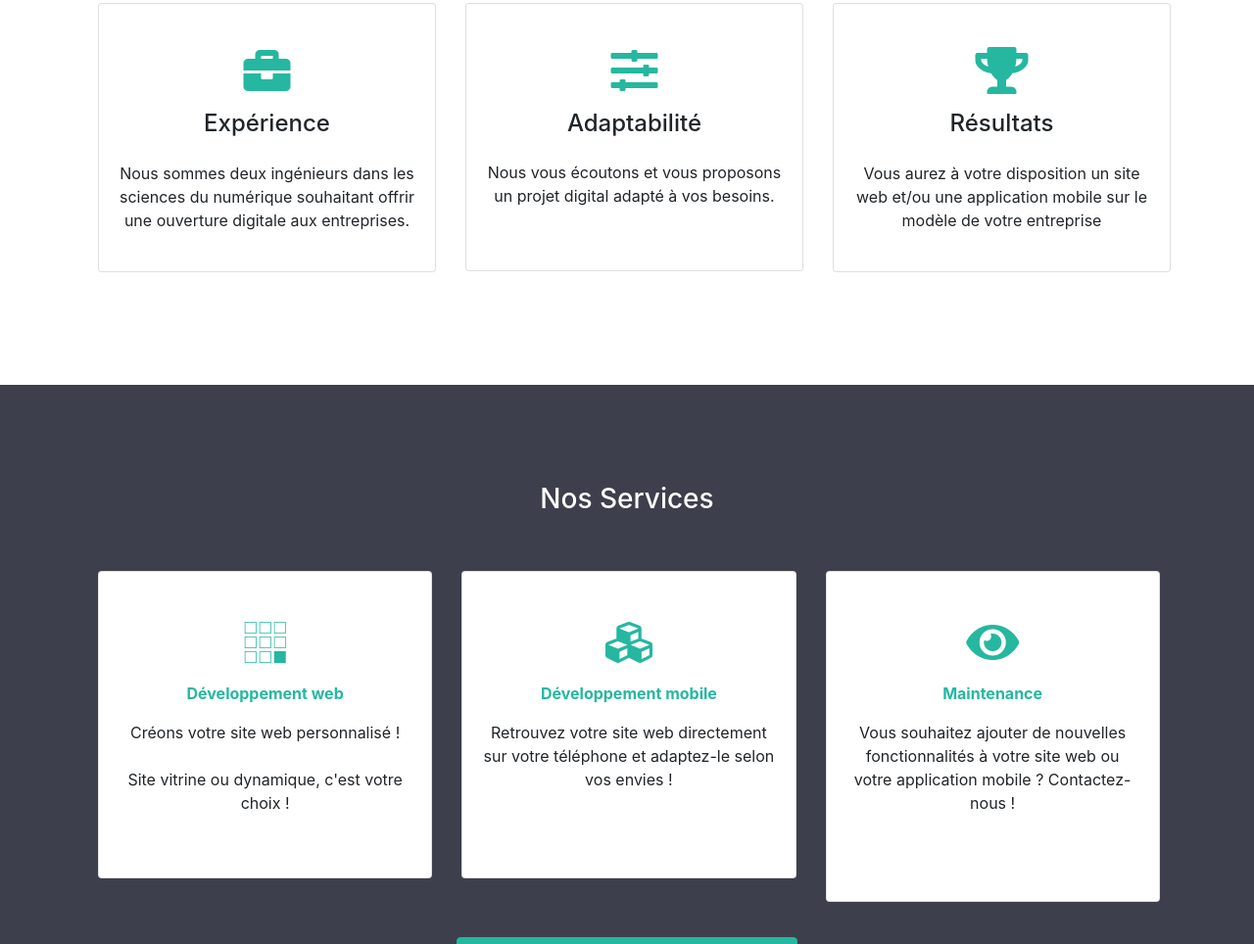
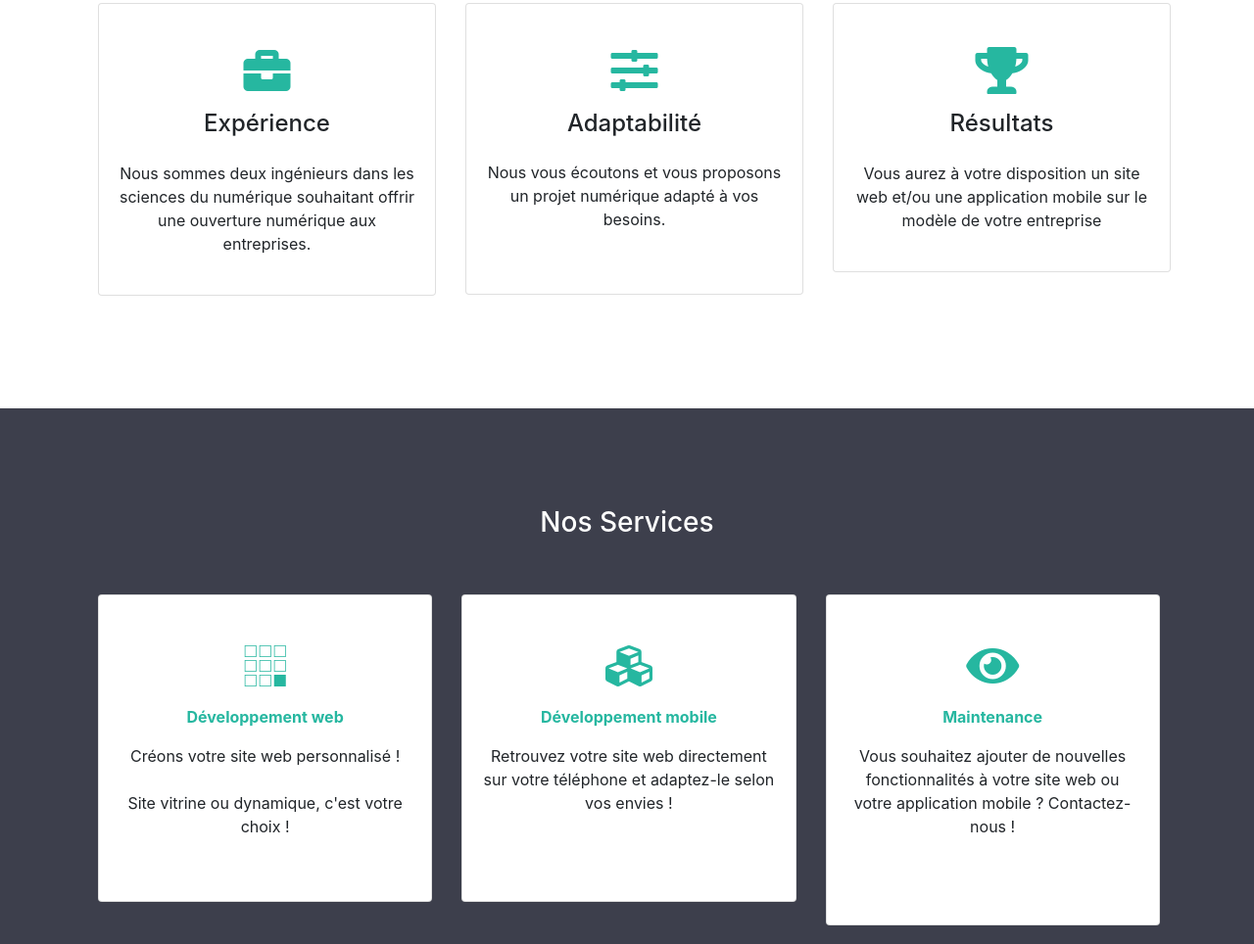
Before and after one commit to pierre-and-kevin/website, a plain HTML site: page index.html in a window 1280 px wide. Shown: the part 1091-2055 px from the top of the page at 98% size. Drawn offline with nearby package versions, Linux system fonts and the light colour scheme.

Commit message:
numérique

```diff
--- a/index.html
+++ b/index.html
@@ -50,7 +50,7 @@
         <div class="card mb-3" data-aos="flip-left">
           <div class="card-body mt-4 mb-1 text-center"><i class="pb-3 text-primary fas fa-briefcase fa-3x"></i>
             <div class="h4 pb-3">Expérience</div>
-            <p>Nous sommes deux ingénieurs dans les sciences du numérique souhaitant offrir une ouverture digitale aux entreprises.</p>
+            <p>Nous sommes deux ingénieurs dans les sciences du numérique souhaitant offrir une ouverture numérique aux entreprises.</p>
           </div>
         </div>
       </div>
@@ -58,7 +58,7 @@
         <div class="card mb-3" data-aos="zoom-in-up">
           <div class="card-body mt-4 mb-1 text-center"><i class="pb-3 text-primary fas fa-sliders-h fa-3x"></i>
             <div class="h4 pb-3">Adaptabilité</div>
-            <p>Nous vous écoutons et vous proposons un projet digital adapté à vos besoins.<br><br></p>
+            <p>Nous vous écoutons et vous proposons un projet numérique adapté à vos besoins.<br><br></p>
           </div>
         </div>
       </div>
```
